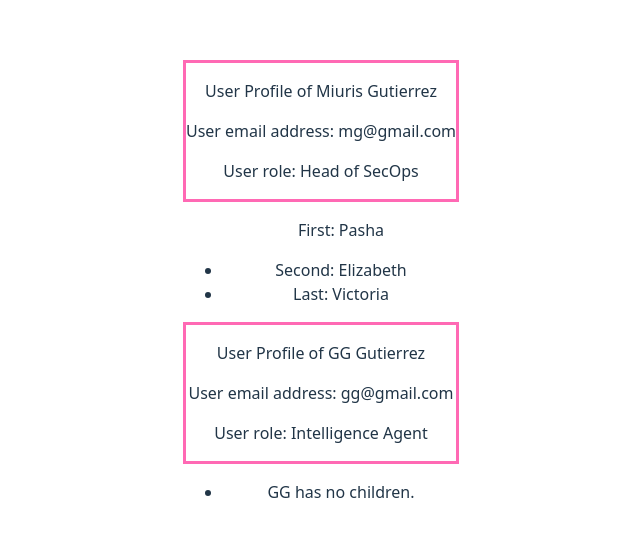
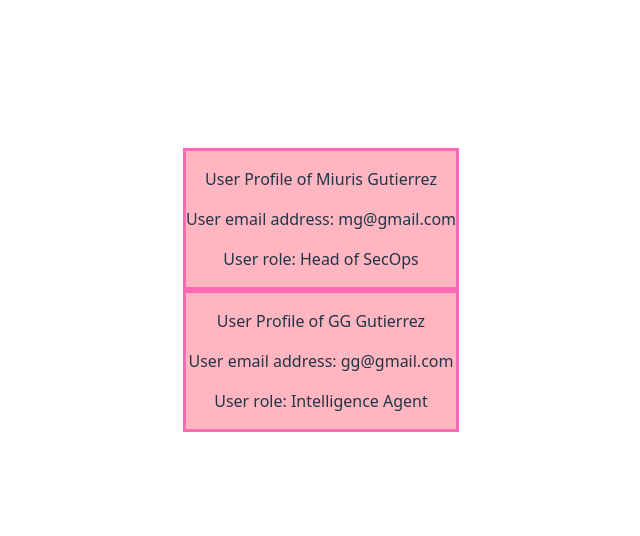
Before and after one commit to miuris/M9Lab1, a React (Vite) app in the folder component-library/: page / in a window 1280 px wide. Shown: the part 110-646 px from the top of the page, without its empty margins (319-959 px from the left). Built offline with nearby package versions, Linux system fonts and the light colour scheme.

Commit message:
Updated styling

```diff
--- a/component-library/src/App.tsx
+++ b/component-library/src/App.tsx
@@ -6,18 +6,15 @@ import UserProfileCard from './components/UserProfileCard/UserProfileCard';
 export default function App() {
   return (
     <section>
-      <UserProfileCard name='Miuris Gutierrez' email='mg@gmail.com' role='Head of SecOps' />
-       <ul>
+      <UserProfileCard name='Miuris Gutierrez' email='mg@gmail.com' role='Head of SecOps' >
          <p>First: Pasha</p>
-         <li>Second: Elizabeth</li>
-         <li>Last: Victoria</li>
-        </ul>
-      <UserProfileCard name='GG Gutierrez' email='gg@gmail.com' role='Intelligence Agent' />
-        <ul>
-          <li>
-            GG has no children.
-          </li>
-        </ul>
+         <p>Second: Elizabeth</p>
+         <p>Last: Victoria</p>
+      </UserProfileCard>
+
+      <UserProfileCard name='GG Gutierrez' email='gg@gmail.com' role='Intelligence Agent' >
+        <p>GG has no children.</p>
+        </UserProfileCard>
     </section>
   )
 }
--- a/component-library/src/components/ProductDisplay/ProductDisplay.tsx
+++ b/component-library/src/components/ProductDisplay/ProductDisplay.tsx
@@ -1,3 +1,5 @@
+import { type ProductDisplayProps } from "../../types";
+
 import { ProductDisplayProps } from "../../types";
 import { Product } from "../../types";
 
--- a/component-library/src/components/UserProfileCard/UserProfileCard.tsx
+++ b/component-library/src/components/UserProfileCard/UserProfileCard.tsx
@@ -2,7 +2,7 @@ import { type UserProfileCardProps } from "../../types";
 
 export default function UserProfileCard(props: UserProfileCardProps) {
     return (
-    <div style={{border: '3px solid hotpink'}}>
+    <div style={{border: '3px solid hotpink', backgroundColor: "lightpink"}}>
         <p>User Profile of {props.name} </p>
         <p>User email address: {props.email} </p>
         <p>User role: {props.role} </p>
```
Also changed, not shown: component-library/src/components/AlertBox/AlertBox.tsx (+11 -0 lines), 1 other file (tests, documents, lock files or other folders).
